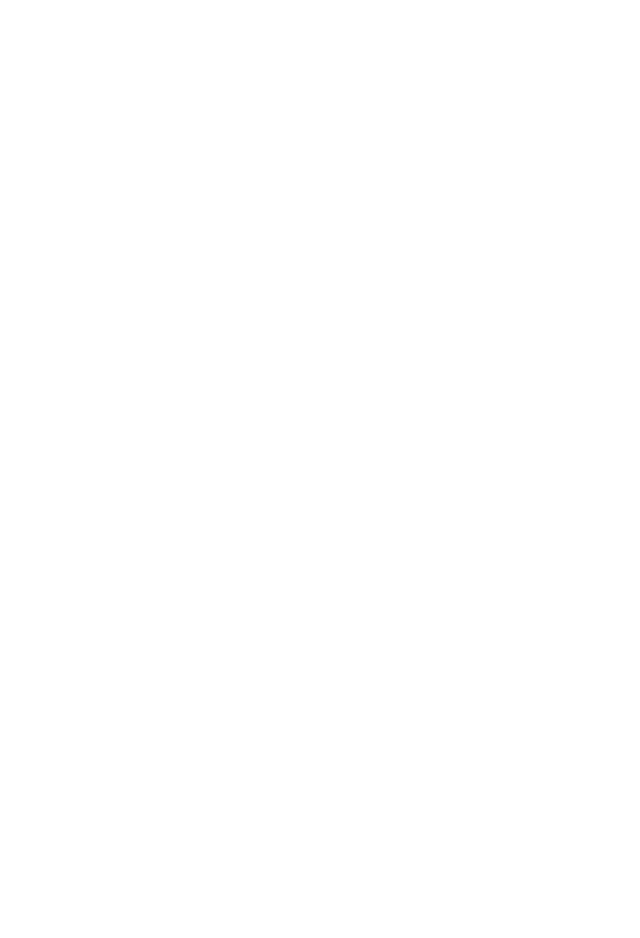
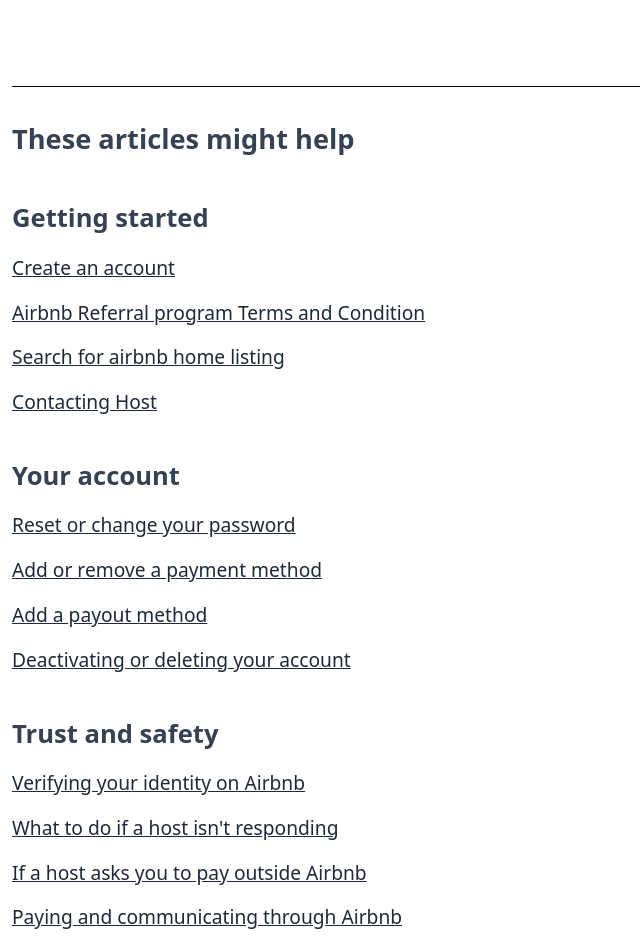
Before and after one commit to shahidsam08/Airbnb-Clone, a React app in the folder frontend/: page /safetyissue in a window 1280 px wide. Shown: the part 294-1232 px from the top of the page, without its empty margins (0-640 px from the left). Before the commit the page ends 800 px from the top, so only its background shows below. Built offline with nearby package versions, Linux system fonts and the light colour scheme; the HTML template or start-up script is replaced by a standard one.

Commit message:
Complete the Get help with safety Issue

```diff
--- a/frontend/src/pages/NestedFooterPages/GethelpwithSafetyIssue.jsx
+++ b/frontend/src/pages/NestedFooterPages/GethelpwithSafetyIssue.jsx
@@ -1,11 +1,13 @@
 import React from 'react'
 import { FaAirbnb } from "react-icons/fa6";
 import { MdSearch } from "react-icons/md";
+import Footer from '../../components/Footer';
 
 function GethelpwithSafetyIssue() {
   return (
     <div>
-      <nav className='flex flex-row items-center align-middle justify-between px-2 py-4 border-b-[0.3px]'>
+      {/* navbar of this page */}
+      <div className='flex flex-row items-center align-middle justify-between px-2 py-4 border-b-[0.3px]'>
           <div className='flex flex-row align-middle  items-center gap-1'>
             <FaAirbnb size={45}/>
             <p className='text-[1.3rem] font-medium'>Help Centre</p>
@@ -13,9 +15,10 @@
           <div>
             <MdSearch size={25} />
           </div>
-      </nav>
-      <body>
-        <div className='px-3 py-15 flex flex-col gap-5'>
+      </div>
+      {/* body parts of this page. */}
+      <div className='pb-20'>
+        <div className='px-3 pt-12 pb-22 flex flex-col gap-5 '>
           <h2 className='text-4xl font-extrabold text-gray-700'>Log in to contact us</h2>
           <p className='text-[1.2rem] font-light text-gray-800'>This will help us quickly identify you and get you the right kind of help</p>
           <div className='flex flex-row gap-2'>
@@ -23,7 +26,41 @@
             <button className='font-extrabold px-7 py-3 text-[1.2rem] rounded-[0.3rem] border-2 border-[#008489] text-[#008489]'>Sign Up</button>
           </div>
         </div>
-      </body>
+         {/* These article might help */}
+         <div>
+          <div className='border-t-[0.1px] mx-3'></div>
+          {/* Starting of the body main parts */}
+          <div className='px-3 py-8 flex flex-col gap-10'>
+            <p className='text-[1.7rem] font-bold text-gray-700'>These articles might help</p>
+            <div className='flex flex-col gap-4'>
+              <p className='text-[1.6rem] font-bold text-gray-700 '>Getting started</p>
+              <p className='text-[1.2rem] underline text-gray-800 font-light'>Create an account</p>
+              <p className='text-[1.2rem] underline text-gray-800 font-light'>Airbnb Referral program Terms and Condition</p>
+              <p className='text-[1.2rem] underline text-gray-800 font-light'>Search for airbnb home listing</p>
+              <p className='text-[1.2rem] underline text-gray-800 font-light'>Contacting Host</p>
+            </div>
+
+            {/* your account links */}
+            <div className='flex flex-col gap-4'>
+              <p className='text-[1.6rem] font-bold text-gray-700 '>Your account</p>
+              <p className='text-[1.2rem] underline text-gray-800 font-light'>Reset or change your password</p>
+              <p className='text-[1.2rem] underline text-gray-800 font-light'>Add or remove a payment method</p>
+              <p className='text-[1.2rem] underline text-gray-800 font-light'>Add a payout method</p>
+              <p className='text-[1.2rem] underline text-gray-800 font-light'>Deactivating or deleting your account</p>
+            </div>
+
+            {/* Trust and safety */}
+            <div className='flex flex-col gap-4'>
+              <p className='text-[1.6rem] font-bold text-gray-700 '>Trust and safety</p>
+              <p className='text-[1.2rem] underline text-gray-800 font-light'>Verifying your identity on Airbnb</p>
+              <p className='text-[1.2rem] underline text-gray-800 font-light'>What to do if a host isn't responding</p>
+              <p className='text-[1.2rem] underline text-gray-800 font-light'>If a host asks you to pay outside Airbnb</p>
+              <p className='text-[1.2rem] underline text-gray-800 font-light'>Paying and communicating through Airbnb</p>
+            </div>
+          </div>
+         </div>
+      </div>
+      <Footer />
     </div>
   )
 }
```
